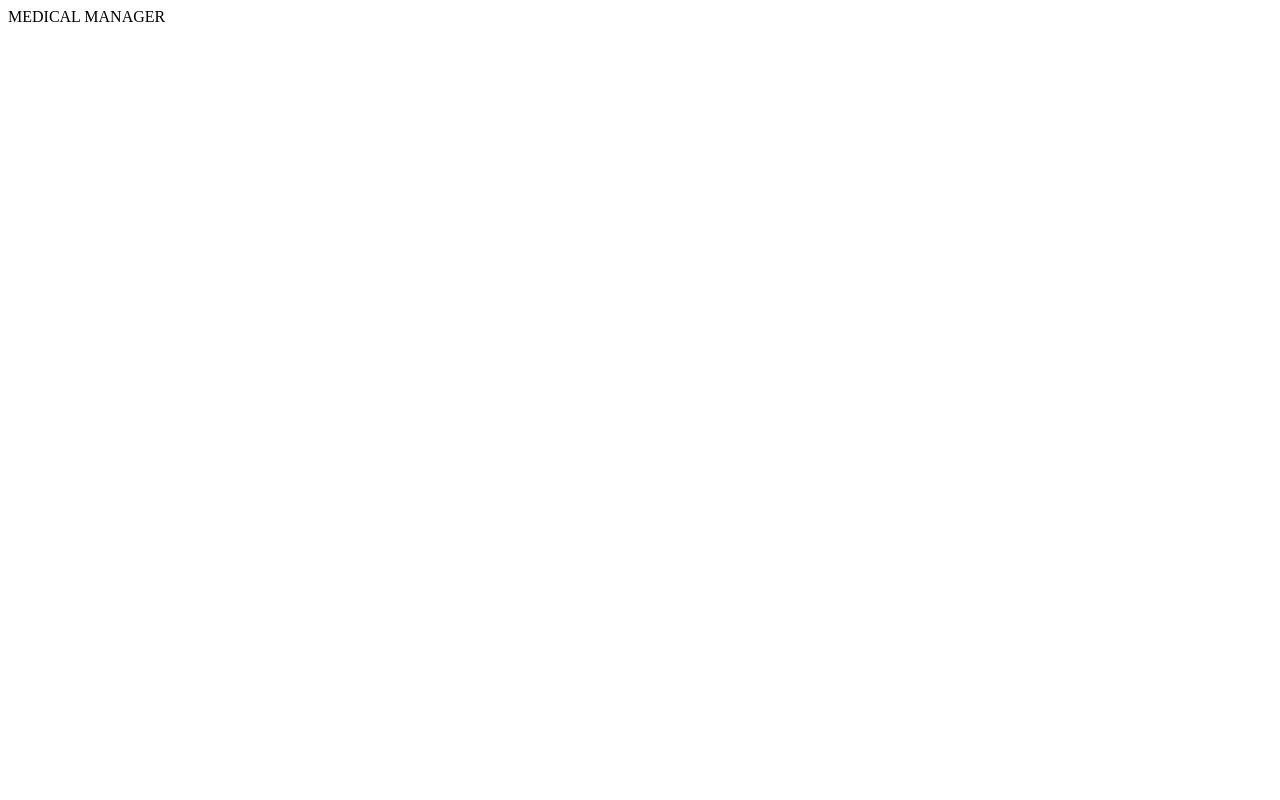
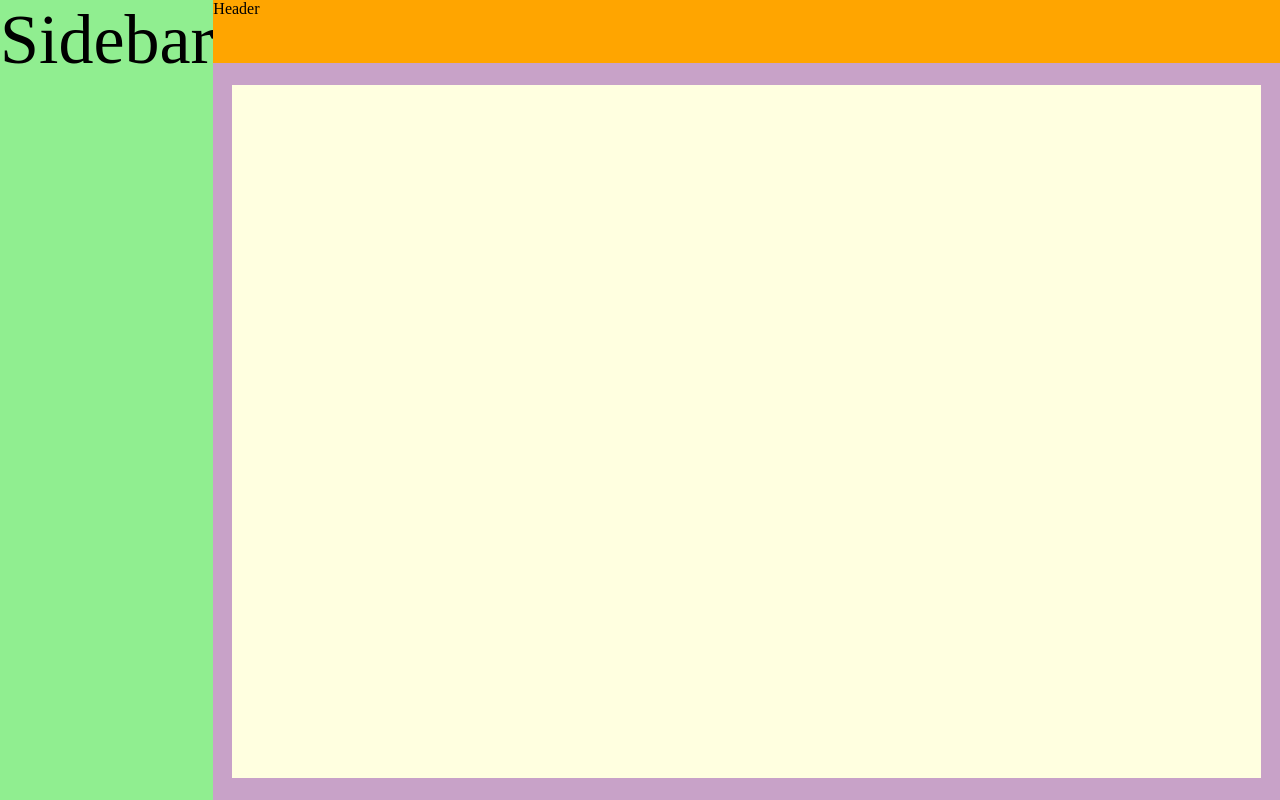
Before and after one commit to phamhuutriet/medical-manager-ui, a React (Create React App) app: page / in a window 1280 px wide. Built offline with nearby package versions, Linux system fonts and the light colour scheme.

Commit message:
feat: set up basic main page grid space

```diff
--- a/package.json
+++ b/package.json
@@ -3,6 +3,9 @@
   "version": "0.1.0",
   "private": true,
   "dependencies": {
+    "@emotion/react": "^11.11.3",
+    "@emotion/styled": "^11.11.0",
+    "@mui/material": "^5.15.5",
     "@testing-library/jest-dom": "^5.17.0",
     "@testing-library/react": "^13.4.0",
     "@testing-library/user-event": "^13.5.0",
@@ -12,6 +15,7 @@
     "@types/react-dom": "^18.2.18",
     "react": "^18.2.0",
     "react-dom": "^18.2.0",
+    "react-router-dom": "^6.21.3",
     "react-scripts": "5.0.1",
     "typescript": "^4.9.5",
     "web-vitals": "^2.1.4"
--- a/src/App.tsx
+++ b/src/App.tsx
@@ -1,7 +1,18 @@
 import React from "react";
+import { BrowserRouter as Router, Routes, Route } from "react-router-dom";
+import { RouteEnum } from "./data/routeEnum";
+import { MainPage } from "./mainPage/MainPage";
 
 function App() {
-  return <div className="App">MEDICAL MANAGER</div>;
+  return (
+    <div className="App">
+      <Router>
+        <Routes>
+          <Route path={RouteEnum.MAIN_PAGE} element={<MainPage />} />
+        </Routes>
+      </Router>
+    </div>
+  );
 }
 
 export default App;
--- /dev/null
+++ b/src/data/routeEnum.tsx
@@ -0,0 +1,3 @@
+export enum RouteEnum {
+  MAIN_PAGE = "/",
+}
--- /dev/null
+++ b/src/mainPage/MainPage.tsx
@@ -0,0 +1,37 @@
+import React from "react";
+import Grid from "@mui/material/Grid";
+import "./index.css";
+
+export const MainPage = () => {
+  return (
+    <Grid container className="fullDiv">
+      <Grid item xs={2} sx={{ background: "#90EE90", fontSize: "70px" }}>
+        Sidebar
+      </Grid>
+      <Grid item xs={10} sx={{ background: "#C8A2C8" }}>
+        <Grid item xs={12} sx={{ background: "orange", height: "7.8125%" }}>
+          Header
+        </Grid>
+        <Grid
+          item
+          xs={12}
+          sx={{
+            height: "92.1875%",
+            display: "flex",
+            justifyContent: "center",
+            alignItems: "center",
+          }}
+        >
+          <Grid
+            container
+            sx={{
+              height: "94%",
+              width: "96.5%",
+              background: "#FFFFE0",
+            }}
+          ></Grid>
+        </Grid>
+      </Grid>
+    </Grid>
+  );
+};
--- /dev/null
+++ b/src/mainPage/index.css
@@ -0,0 +1,9 @@
+.fullDiv {
+  height: 100%;
+  width: 100%;
+  left: 0;
+  top: 0;
+  overflow: hidden;
+  position: fixed;
+  /* background-color: #ff6666; */
+}
```
Also changed, not shown: 2 other files (tests, documents, lock files or other folders).
